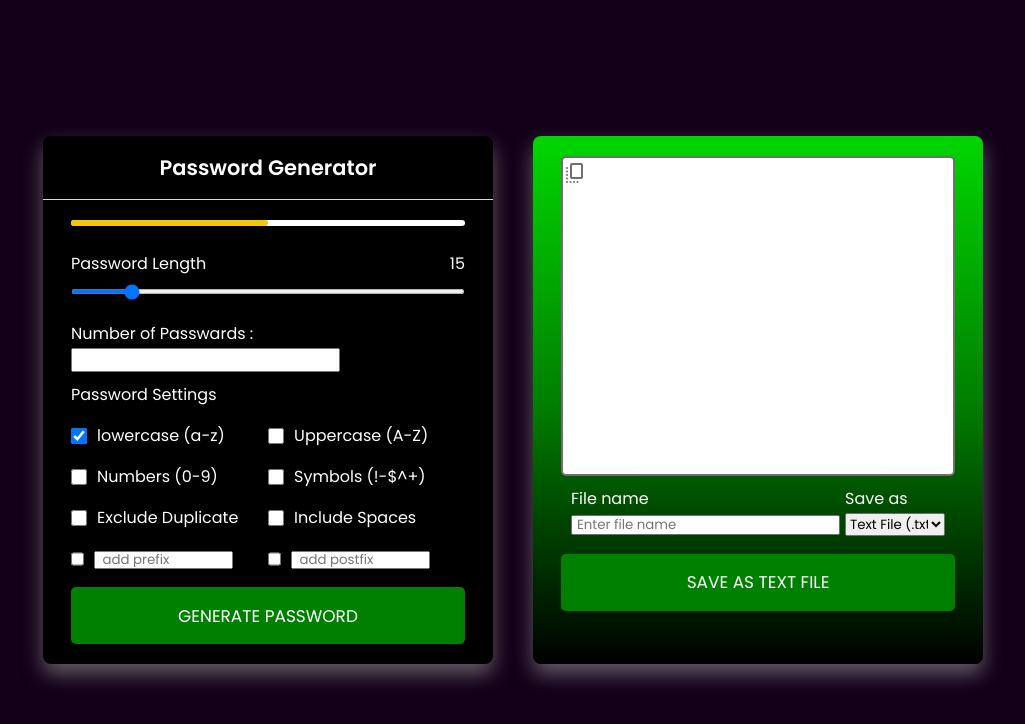
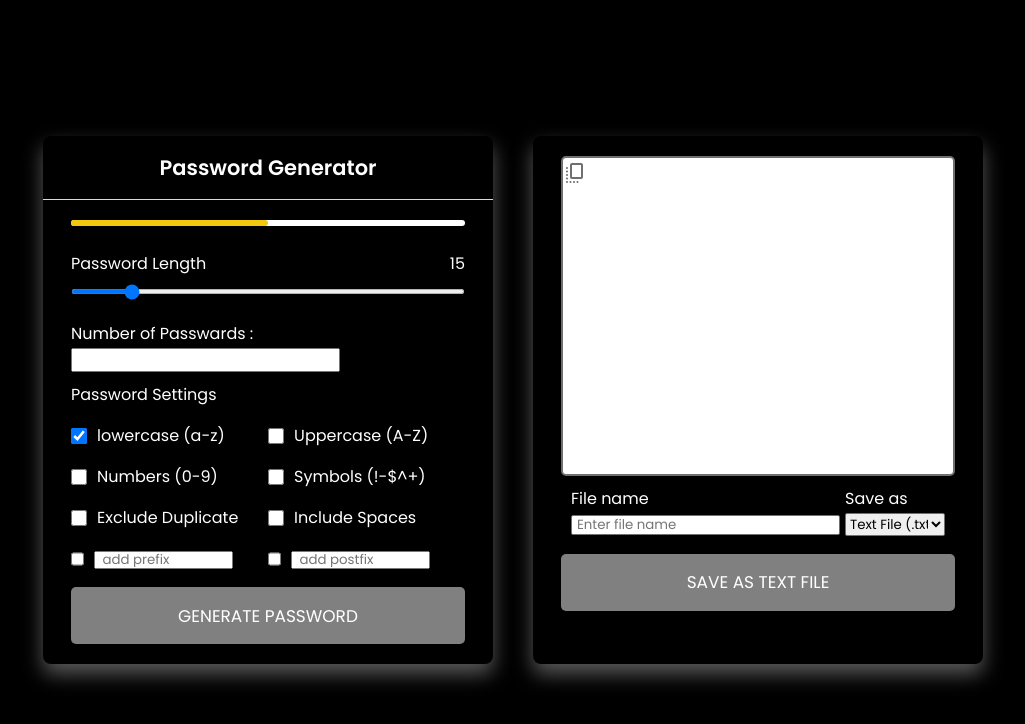
Before and after one commit to smmuser96/Random-Password-Generator, a plain HTML site: page index.html in a window 1280 px wide. Shown: the whole page, without its empty margins (127-1152 px from the left). Drawn offline with nearby package versions, Linux system fonts and the light colour scheme.

Commit message:
Update style.css

```diff
--- a/style.css
+++ b/style.css
@@ -11,7 +11,7 @@ body{
   align-items: center;
   justify-content: center;
   min-height: 100vh;
-  background: #130119;
+  background: black;
 }
 
 .flex-box{
@@ -37,7 +37,7 @@ body{
   border-radius: 8px;
   box-shadow: 0 10px 20px rgb(179, 178, 178,0.5);
   margin: 20px 20px;
-  background: linear-gradient(rgb(1, 214, 1), rgb(0, 128, 0), rgb(0, 0, 0));
+  background: black;
 
 }
 
@@ -218,7 +218,7 @@ span{
   border: none;
   outline: none;
   cursor: pointer;
-  background: green;
+  background: gray;
   font-size: 1.06rem;
   padding: 0.94rem 0;
   border-radius: 5px;
@@ -315,7 +315,7 @@ table, th, tr , td{
   border: none;
   outline: none;
   cursor: pointer;
-  background: green;
+  background: gray;
   font-size: 1.06rem;
   padding: 0.94rem 0;
   border-radius: 5px;
```
